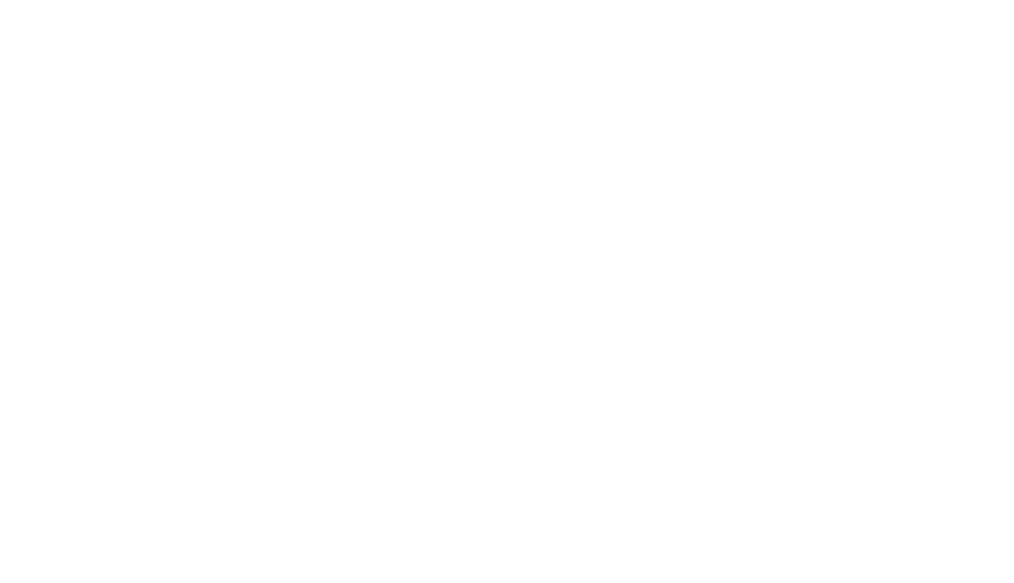
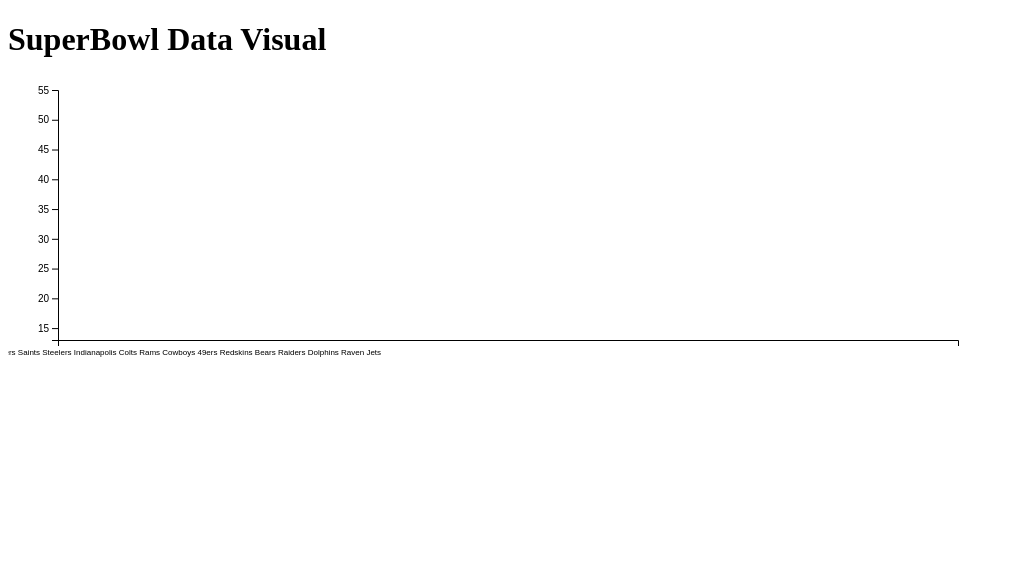
Before and after one commit to shaannessy25/Superbowl-DataVisual, a plain HTML site: page index.html in a window 1280 px wide. Shown: the whole page, without its empty margins (0-1014 px from the left). Drawn offline with nearby package versions, Linux system fonts and the light colour scheme.

Commit message:
axis and labels work

```diff
--- a/data/superbowl.json
+++ b/data/superbowl.json
@@ -2,9 +2,9 @@
     {
       "Date": "Feb 7 2021",
       "SB": "LV (55)",
-      "Winner": "Tampa Bay Buccaneers",
+      "Winner": "Buccaneers",
       "Winner Pts": 31,
-      "Loser": "San Francisco 49ers",
+      "Loser": "49ers",
       "Loser Pts": 9,
       "MVP": "Tom Brady",
       "Stadium": "Raymond James Stadium",
@@ -14,9 +14,9 @@
     {
       "Date": "Feb 2 2020",
       "SB": "LIV (54)",
-      "Winner": "Kansas City Chiefs",
+      "Winner": "Chiefs",
       "Winner Pts": 31,
-      "Loser": "San Francisco 49ers",
+      "Loser": "49ers",
       "Loser Pts": 20,
       "MVP": "Patrick Mahomes",
       "Stadium": "Hard Rock Stadium",
@@ -26,7 +26,7 @@
     {
       "Date": "Feb 3 2019",
       "SB": "LIII (53)",
-      "Winner": "New England Patriots",
+      "Winner": "Patriots",
       "Winner Pts": 13,
       "Loser": "Los Angeles Rams",
       "Loser Pts": 3,
@@ -38,9 +38,9 @@
     {
       "Date": "Feb 4 2018",
       "SB": "LII (52)",
-      "Winner": "Philadelphia Eagles",
+      "Winner": "Eagles",
       "Winner Pts": 41,
-      "Loser": "New England Patriots",
+      "Loser": "Patriots",
       "Loser Pts": 33,
       "MVP": "Nick Foles",
       "Stadium": "U.S. Bank Stadium",
@@ -50,7 +50,7 @@
     {
       "Date": "Feb 5 2017",
       "SB": "LI (51)",
-      "Winner": "New England Patriots",
+      "Winner": "Patriots",
       "Winner Pts": 34,
       "Loser": "Atlanta Falcons",
       "Loser Pts": 28,
@@ -62,7 +62,7 @@
     {
       "Date": "Feb 7 2016",
       "SB": 50,
-      "Winner": "Denver Broncos",
+      "Winner": "Broncos",
       "Winner Pts": 24,
       "Loser": "Carolina Panthers",
       "Loser Pts": 10,
@@ -74,9 +74,9 @@
     {
       "Date": "Feb 1 2015",
       "SB": "XLIX (49)",
-      "Winner": "New England Patriots",
+      "Winner": "Patriots",
       "Winner Pts": 28,
-      "Loser": "Seattle Seahawks",
+      "Loser": "Seahawks",
       "Loser Pts": 24,
       "MVP": "Tom Brady",
       "Stadium": "University of Phoenix Stadium",
@@ -86,9 +86,9 @@
     {
       "Date": "Feb 2 2014",
       "SB": "XLVIII (48)",
-      "Winner": "Seattle Seahawks",
+      "Winner": "Seahawks",
       "Winner Pts": 43,
-      "Loser": "Denver Broncos",
+      "Loser": "Broncos",
       "Loser Pts": 8,
       "MVP": "Malcolm Smith",
       "Stadium": "MetLife Stadium",
@@ -98,9 +98,9 @@
     {
       "Date": "Feb 3 2013",
       "SB": "XLVII (47)",
-      "Winner": "Baltimore Ravens",
+      "Winner": "Ravens",
       "Winner Pts": 34,
-      "Loser": "San Francisco 49ers",
+      "Loser": "49ers",
       "Loser Pts": 31,
       "MVP": "Joe Flacco",
       "Stadium": "Mercedes-Benz Superdome",
@@ -110,9 +110,9 @@
     {
       "Date": "Feb 5 2012",
       "SB": "XLVI (46)",
-      "Winner": "New York Giants",
+      "Winner": "Giants",
       "Winner Pts": 21,
-      "Loser": "New England Patriots",
+      "Loser": "Patriots",
       "Loser Pts": 17,
       "MVP": "Eli Manning",
       "Stadium": "Lucas Oil Stadium",
@@ -122,9 +122,9 @@
     {
       "Date": "Feb 6 2011",
       "SB": "XLV (45)",
-      "Winner": "Green Bay Packers",
+      "Winner": "Packers",
       "Winner Pts": 31,
-      "Loser": "Pittsburgh Steelers",
+      "Loser": "Steelers",
       "Loser Pts": 25,
       "MVP": "Aaron Rodgers",
       "Stadium": "Cowboys Stadium",
@@ -134,7 +134,7 @@
     {
       "Date": "Feb 7 2010",
       "SB": "XLIV (44)",
-      "Winner": "New Orleans Saints",
+      "Winner": "Saints",
       "Winner Pts": 31,
       "Loser": "Indianapolis Colts",
       "Loser Pts": 17,
@@ -146,7 +146,7 @@
     {
       "Date": "Feb 1 2009",
       "SB": "XLIII (43)",
-      "Winner": "Pittsburgh Steelers",
+      "Winner": "Steelers",
       "Winner Pts": 27,
       "Loser": "Arizona Cardinals",
       "Loser Pts": 23,
@@ -158,9 +158,9 @@
     {
       "Date": "Feb 3 2008",
       "SB": "XLII (42)",
-      "Winner": "New York Giants",
+      "Winner": "Giants",
       "Winner Pts": 17,
-      "Loser": "New England Patriots",
+      "Loser": "Patriots",
       "Loser Pts": 14,
       "MVP": "Eli Manning",
       "Stadium": "University of Phoenix Stadium",
@@ -172,7 +172,7 @@
       "SB": "XLI (41)",
       "Winner": "Indianapolis Colts",
       "Winner Pts": 29,
-      "Loser": "Chicago Bears",
+      "Loser": "Bears",
       "Loser Pts": 17,
       "MVP": "Peyton Manning",
       "Stadium": "Dolphin Stadium",
@@ -182,9 +182,9 @@
     {
       "Date": "Feb 5 2006",
       "SB": "XL (40)",
-      "Winner": "Pittsburgh Steelers",
+      "Winner": "Steelers",
       "Winner Pts": 21,
-      "Loser": "Seattle Seahawks",
+      "Loser": "Seahawks",
       "Loser Pts": 10,
       "MVP": "Hines Ward",
       "Stadium": "Ford Field",
@@ -194,9 +194,9 @@
     {
       "Date": "Feb 6 2005",
       "SB": "XXXIX (39)",
-      "Winner": "New England Patriots",
+      "Winner": "Patriots",
       "Winner Pts": 24,
-      "Loser": "Philadelphia Eagles",
+      "Loser": "Eagles",
       "Loser Pts": 21,
       "MVP": "Deion Branch",
       "Stadium": "Alltel Stadium",
@@ -206,7 +206,7 @@
     {
       "Date": "Feb 1 2004",
       "SB": "XXXVIII (38)",
-      "Winner": "New England Patriots",
+      "Winner": "Patriots",
       "Winner Pts": 32,
       "Loser": "Carolina Panthers",
       "Loser Pts": 29,
@@ -218,9 +218,9 @@
     {
       "Date": "Jan 26 2003",
       "SB": "XXXVII (37)",
-      "Winner": "Tampa Bay Buccaneers",
+      "Winner": "Buccaneers",
       "Winner Pts": 48,
-      "Loser": "Oakland Raiders",
+      "Loser": "Raiders",
       "Loser Pts": 21,
       "MVP": "Dexter Jackson",
       "Stadium": "Qualcomm Stadium",
@@ -230,9 +230,9 @@
     {
       "Date": "Feb 3 2002",
       "SB": "XXXVI (36)",
-      "Winner": "New England Patriots",
+      "Winner": "Patriots",
       "Winner Pts": 20,
-      "Loser": "St. Louis Rams",
+      "Loser": "Rams",
       "Loser Pts": 17,
       "MVP": "Tom Brady",
       "Stadium": "Louisiana Superdome",
@@ -242,9 +242,9 @@
     {
       "Date": "Jan 28 2001",
       "SB": "XXXV (35)",
-      "Winner": "Baltimore Ravens",
+      "Winner": "Ravens",
       "Winner Pts": 34,
-      "Loser": "New York Giants",
+      "Loser": "Giants",
       "Loser Pts": 7,
       "MVP": "Ray Lewis+",
       "Stadium": "Raymond James Stadium",
@@ -254,7 +254,7 @@
     {
       "Date": "Jan 30 2000",
       "SB": "XXXIV (34)",
-      "Winner": "St. Louis Rams",
+      "Winner": "Rams",
       "Winner Pts": 23,
       "Loser": "Tennessee Titans",
       "Loser Pts": 16,
@@ -266,7 +266,7 @@
     {
       "Date": "Jan 31 1999",
       "SB": "XXXIII (33)",
-      "Winner": "Denver Broncos",
+      "Winner": "Broncos",
       "Winner Pts": 34,
       "Loser": "Atlanta Falcons",
       "Loser Pts": 19,
@@ -278,9 +278,9 @@
     {
       "Date": "Jan 25 1998",
       "SB": "XXXII (32)",
-      "Winner": "Denver Broncos",
+      "Winner": "Broncos",
       "Winner Pts": 31,
-      "Loser": "Green Bay Packers",
+      "Loser": "Packers",
       "Loser Pts": 24,
       "MVP": "Terrell Davis+",
       "Stadium": "Qualcomm Stadium",
@@ -290,9 +290,9 @@
     {
       "Date": "Jan 26 1997",
       "SB": "XXXI (31)",
-      "Winner": "Green Bay Packers",
+      "Winner": "Packers",
       "Winner Pts": 35,
-      "Loser": "New England Patriots",
+      "Loser": "Patriots",
       "Loser Pts": 21,
       "MVP": "Desmond Howard",
       "Stadium": "Louisiana Superdome",
@@ -302,9 +302,9 @@
     {
       "Date": "Jan 28 1996",
       "SB": "XXX (30)",
-      "Winner": "Dallas Cowboys",
+      "Winner": "Cowboys",
       "Winner Pts": 27,
-      "Loser": "Pittsburgh Steelers",
+      "Loser": "Steelers",
       "Loser Pts": 17,
       "MVP": "Larry Brown",
       "Stadium": "Sun Devil Stadium",
@@ -314,7 +314,7 @@
     {
       "Date": "Jan 29 1995",
       "SB": "XXIX (29)",
-      "Winner": "San Francisco 49ers",
+      "Winner": "49ers",
       "Winner Pts": 49,
       "Loser": "San Diego Chargers",
       "Loser Pts": 26,
@@ -326,7 +326,7 @@
     {
       "Date": "Jan 30 1994",
       "SB": "XXVIII (28)",
-      "Winner": "Dallas Cowboys",
+      "Winner": "Cowboys",
       "Winner Pts": 30,
       "Loser": "Buffalo Bills",
       "Loser Pts": 13,
@@ -338,7 +338,7 @@
     {
       "Date": "Jan 31 1993",
       "SB": "XXVII (27)",
-      "Winner": "Dallas Cowboys",
+      "Winner": "Cowboys",
       "Winner Pts": 52,
       "Loser": "Buffalo Bills",
       "Loser Pts": 17,
@@ -350,7 +350,7 @@
     {
       "Date": "Jan 26 1992",
       "SB": "XXVI (26)",
-      "Winner": "Washington Redskins",
+      "Winner": "Redskins",
       "Winner Pts": 37,
       "Loser": "Buffalo Bills",
       "Loser Pts": 24,
@@ -362,7 +362,7 @@
     {
       "Date": "Jan 27 1991",
       "SB": "XXV (25)",
-      "Winner": "New York Giants",
+      "Winner": "Giants",
       "Winner Pts": 20,
       "Loser": "Buffalo Bills",
       "Loser Pts": 19,
@@ -374,9 +374,9 @@
     {
       "Date": "Jan 28 1990",
       "SB": "XXIV (24)",
-      "Winner": "San Francisco 49ers",
+      "Winner": "49ers",
       "Winner Pts": 55,
-      "Loser": "Denver Broncos",
+      "Loser": "Broncos",
       "Loser Pts": 10,
       "MVP": "Joe Montana+",
       "Stadium": "Louisiana Superdome",
@@ -386,7 +386,7 @@
     {
       "Date": "Jan 22 1989",
       "SB": "XXIII (23)",
-      "Winner": "San Francisco 49ers",
+      "Winner": "49ers",
       "Winner Pts": 20,
       "Loser": "Cincinnati Bengals",
       "Loser Pts": 16,
@@ -398,9 +398,9 @@
     {
       "Date": "Jan 31 1988",
       "SB": "XXII (22)",
-      "Winner": "Washington Redskins",
+      "Winner": "Redskins",
       "Winner Pts": 42,
-      "Loser": "Denver Broncos",
+      "Loser": "Broncos",
       "Loser Pts": 10,
       "MVP": "Doug Williams",
       "Stadium": "Jack Murphy Stadium",
@@ -410,9 +410,9 @@
     {
       "Date": "Jan 25 1987",
       "SB": "XXI (21)",
-      "Winner": "New York Giants",
+      "Winner": "Giants",
       "Winner Pts": 39,
-      "Loser": "Denver Broncos",
+      "Loser": "Broncos",
       "Loser Pts": 20,
       "MVP": "Phil Simms",
       "Stadium": "Rose Bowl",
@@ -422,9 +422,9 @@
     {
       "Date": "Jan 26 1986",
       "SB": "XX (20)",
-      "Winner": "Chicago Bears",
+      "Winner": "Bears",
       "Winner Pts": 46,
-      "Loser": "New England Patriots",
+      "Loser": "Patriots",
       "Loser Pts": 10,
       "MVP": "Richard Dent+",
       "Stadium": "Louisiana Superdome",
@@ -434,9 +434,9 @@
     {
       "Date": "Jan 20 1985",
       "SB": "XIX (19)",
-      "Winner": "San Francisco 49ers",
+      "Winner": "49ers",
       "Winner Pts": 38,
-      "Loser": "Miami Dolphins",
+      "Loser": "Dolphins",
       "Loser Pts": 16,
       "MVP": "Joe Montana+",
       "Stadium": "Stanford Stadium",
@@ -446,9 +446,9 @@
     {
       "Date": "Jan 22 1984",
       "SB": "XVIII (18)",
-      "Winner": "Los Angeles Raiders",
+      "Winner": "Raiders",
       "Winner Pts": 38,
-      "Loser": "Washington Redskins",
+      "Loser": "Redskins",
       "Loser Pts": 9,
       "MVP": "Marcus Allen+",
       "Stadium": "Tampa Stadium",
@@ -458,9 +458,9 @@
     {
       "Date": "Jan 30 1983",
       "SB": "XVII (17)",
-      "Winner": "Washington Redskins",
+      "Winner": "Redskins",
       "Winner Pts": 27,
-      "Loser": "Miami Dolphins",
+      "Loser": "Dolphins",
       "Loser Pts": 17,
       "MVP": "John Riggins+",
       "Stadium": "Rose Bowl",
@@ -470,7 +470,7 @@
     {
       "Date": "Jan 24 1982",
       "SB": "XVI (16)",
-      "Winner": "San Francisco 49ers",
+      "Winner": "49ers",
       "Winner Pts": 26,
       "Loser": "Cincinnati Bengals",
       "Loser Pts": 21,
@@ -482,9 +482,9 @@
     {
       "Date": "Jan 25 1981",
       "SB": "XV (15)",
-      "Winner": "Oakland Raiders",
+      "Winner": "Raiders",
       "Winner Pts": 27,
-      "Loser": "Philadelphia Eagles",
+      "Loser": "Eagles",
       "Loser Pts": 10,
       "MVP": "Jim Plunkett",
       "Stadium": "Louisiana Superdome",
@@ -494,7 +494,7 @@
     {
       "Date": "Jan 20 1980",
       "SB": "XIV (14)",
-      "Winner": "Pittsburgh Steelers",
+      "Winner": "Steelers",
       "Winner Pts": 31,
       "Loser": "Los Angeles Rams",
       "Loser Pts": 19,
@@ -506,9 +506,9 @@
     {
       "Date": "Jan 21 1979",
       "SB": "XIII (13)",
-      "Winner": "Pittsburgh Steelers",
+      "Winner": "Steelers",
       "Winner Pts": 35,
-      "Loser": "Dallas Cowboys",
+      "Loser": "Cowboys",
       "Loser Pts": 31,
       "MVP": "Terry Bradshaw+",
       "Stadium": "Orange Bowl",
@@ -518,9 +518,9 @@
     {
       "Date": "Jan 15 1978",
       "SB": "XII (12)",
-      "Winner": "Dallas Cowboys",
+      "Winner": "Cowboys",
       "Winner Pts": 27,
-      "Loser": "Denver Broncos",
+      "Loser": "Broncos",
       "Loser Pts": 10,
       "MVP": "Harvey MartinRandy White+",
       "Stadium": "Superdome",
@@ -530,7 +530,7 @@
     {
       "Date": "Jan 9 1977",
       "SB": "XI (11)",
-      "Winner": "Oakland Raiders",
+      "Winner": "Raiders",
       "Winner Pts": 32,
       "Loser": "Minnesota Vikings",
       "Loser Pts": 14,
@@ -542,9 +542,9 @@
     {
       "Date": "Jan 18 1976",
       "SB": "X (10)",
-      "Winner": "Pittsburgh Steelers",
+      "Winner": "Steelers",
       "Winner Pts": 21,
-      "Loser": "Dallas Cowboys",
+      "Loser": "Cowboys",
       "Loser Pts": 17,
       "MVP": "Lynn Swann+",
       "Stadium": "Orange Bowl",
@@ -554,7 +554,7 @@
     {
       "Date": "Jan 12 1975",
       "SB": "IX (9)",
-      "Winner": "Pittsburgh Steelers",
+      "Winner": "Steelers",
       "Winner Pts": 16,
       "Loser": "Minnesota Vikings",
       "Loser Pts": 6,
@@ -566,7 +566,7 @@
     {
       "Date": "Jan 13 1974",
       "SB": "VIII (8)",
-      "Winner": "Miami Dolphins",
+      "Winner": "Steelers",
       "Winner Pts": 24,
       "Loser": "Minnesota Vikings",
       "Loser Pts": 7,
@@ -578,9 +578,9 @@
     {
       "Date": "Jan 14 1973",
       "SB": "VII (7)",
-      "Winner": "Miami Dolphins",
+      "Winner": "Dolphins",
       "Winner Pts": 14,
-      "Loser": "Washington Redskins",
+      "Loser": "Redskins",
       "Loser Pts": 7,
       "MVP": "Jake Scott",
       "Stadium": "Memorial Coliseum",
@@ -590,9 +590,9 @@
     {
       "Date": "Jan 16 1972",
       "SB": "VI (6)",
-      "Winner": "Dallas Cowboys",
+      "Winner": "Cowboys",
       "Winner Pts": 24,
-      "Loser": "Miami Dolphins",
+      "Loser": "Dolphins",
       "Loser Pts": 3,
       "MVP": "Roger Staubach+",
       "Stadium": "Tulane Stadium",
@@ -602,9 +602,9 @@
     {
       "Date": "Jan 17 1971",
       "SB": "V (5)",
-      "Winner": "Baltimore Colts",
+      "Winner": "Raven",
       "Winner Pts": 16,
-      "Loser": "Dallas Cowboys",
+      "Loser": "Cowboys",
       "Loser Pts": 13,
       "MVP": "Chuck Howley",
       "Stadium": "Orange Bowl",
@@ -614,7 +614,7 @@
     {
       "Date": "Jan 11 1970",
       "SB": "IV (4)",
-      "Winner": "Kansas City Chiefs",
+      "Winner": "Chiefs",
       "Winner Pts": 23,
       "Loser": "Minnesota Vikings",
       "Loser Pts": 7,
@@ -626,9 +626,9 @@
     {
       "Date": "Jan 12 1969",
       "SB": "III (3)",
-      "Winner": "New York Jets",
+      "Winner": "Jets",
       "Winner Pts": 16,
-      "Loser": "Baltimore Colts",
+      "Loser": "Raven",
       "Loser Pts": 7,
       "MVP": "Joe Namath+",
       "Stadium": "Orange Bowl",
@@ -638,9 +638,9 @@
     {
       "Date": "Jan 14 1968",
       "SB": "II (2)",
-      "Winner": "Green Bay Packers",
+      "Winner": "Packers",
       "Winner Pts": 33,
-      "Loser": "Oakland Raiders",
+      "Loser": "Raiders",
       "Loser Pts": 14,
       "MVP": "Bart Starr+",
       "Stadium": "Orange Bowl",
@@ -650,9 +650,9 @@
     {
       "Date": "Jan 15 1967",
       "SB": "I (1)",
-      "Winner": "Green Bay Packers",
+      "Winner": "Packers",
       "Winner Pts": 35,
-      "Loser": "Kansas City Chiefs",
+      "Loser": "Chiefs",
       "Loser Pts": 10,
       "MVP": "Bart Starr+",
       "Stadium": "Memorial Coliseum",
--- a/index.html
+++ b/index.html
@@ -4,10 +4,12 @@
     <meta charset="UTF-8">
     <meta http-equiv="X-UA-Compatible" content="IE=edge">
     <meta name="viewport" content="width=device-width, initial-scale=1.0">
+    <link rel="stylesheet" href="/styles/style.css">
     <title>Superbowl History</title>
 </head>
 <body>
+    <h1>SuperBowl Data Visual</h1>
     <script src="https://d3js.org/d3.v6.min.js" charset="utf-8"></script>
-    <script src="./main.js"></script>
+    <script src="/js/main.js"></script>
 </body>
 </html>
--- /dev/null
+++ b/js/main.js
@@ -0,0 +1,83 @@
+// var width = 400, height = 300;
+
+// var data = [10, 15, 20, 25, 30];
+// var svg = d3.select("body")
+//     .append("svg")
+//     .attr("width", width)
+//     .attr("height", height);
+
+// var xscale = d3.scaleLinear()
+//     .domain([0, d3.max(data)])
+//     .range([0, width - 100]);
+
+// var yscale = d3.scaleLinear()
+//         .domain([10, d3.max(data)])
+//         .range([height/2, 0]);
+
+// var x_axis = d3.axisBottom().scale(xscale);
+
+// var y_axis = d3.axisLeft().scale(yscale);
+
+//     svg.append("g")
+//        .attr("transform", "translate(50, 10)")
+//        .call(y_axis);
+
+// var xAxisTranslate = height/2 + 10;
+
+//     svg.append("g")
+//             .attr("transform", "translate(50, " + xAxisTranslate  +")")
+//             .call(x_axis)
+
+
+
+
+var pack = d3.pack()
+    .size([500, 500 - 50]) // <- size
+
+d3.json('../data/superbowl.json').then((data) => {
+    const width = 1000
+    const height = 500
+
+    const points = data.map((d) => d['Winner Pts'])
+    const teamNames = data.map((d) => d.Winner)
+
+    let uniq = [...new Set(teamNames)]
+    const teams = uniq.join(" ")
+    console.log(teams)
+
+    const svg = d3.select('body')
+                .append('svg')
+                .attr('width', width)
+                .attr('height', height)
+
+
+
+    const xScale = d3.scaleOrdinal()
+                    .domain([teams])
+                    .range([0, width - 100])
+
+    const yScale = d3.scaleLinear()
+                     .domain([d3.min(points), d3.max(points)])
+                     .range([height/2, 0])
+
+    const xAxis = d3.axisBottom()
+                    .scale(xScale)
+                    // .tickSize([0, 22])
+
+    const yAxis = d3.axisLeft()
+                    .scale(yScale)
+
+
+    const xAxisTranslate = height/ 2 + 10
+    svg.append('g')
+        .attr("transform", `translate(50, ${xAxisTranslate})`)
+        .style('font-size', '6pt')
+        .call(xAxis)
+
+    svg.append('g')
+        .call(yAxis)
+        .attr("transform", "translate(50, 10)")
+
+
+
+})
--- /dev/null
+++ b/styles/style.css
@@ -0,0 +1,3 @@
+/* .svg-container {
+    margin: 50
+} */
```
Also changed, not shown: main.js (deleted).
